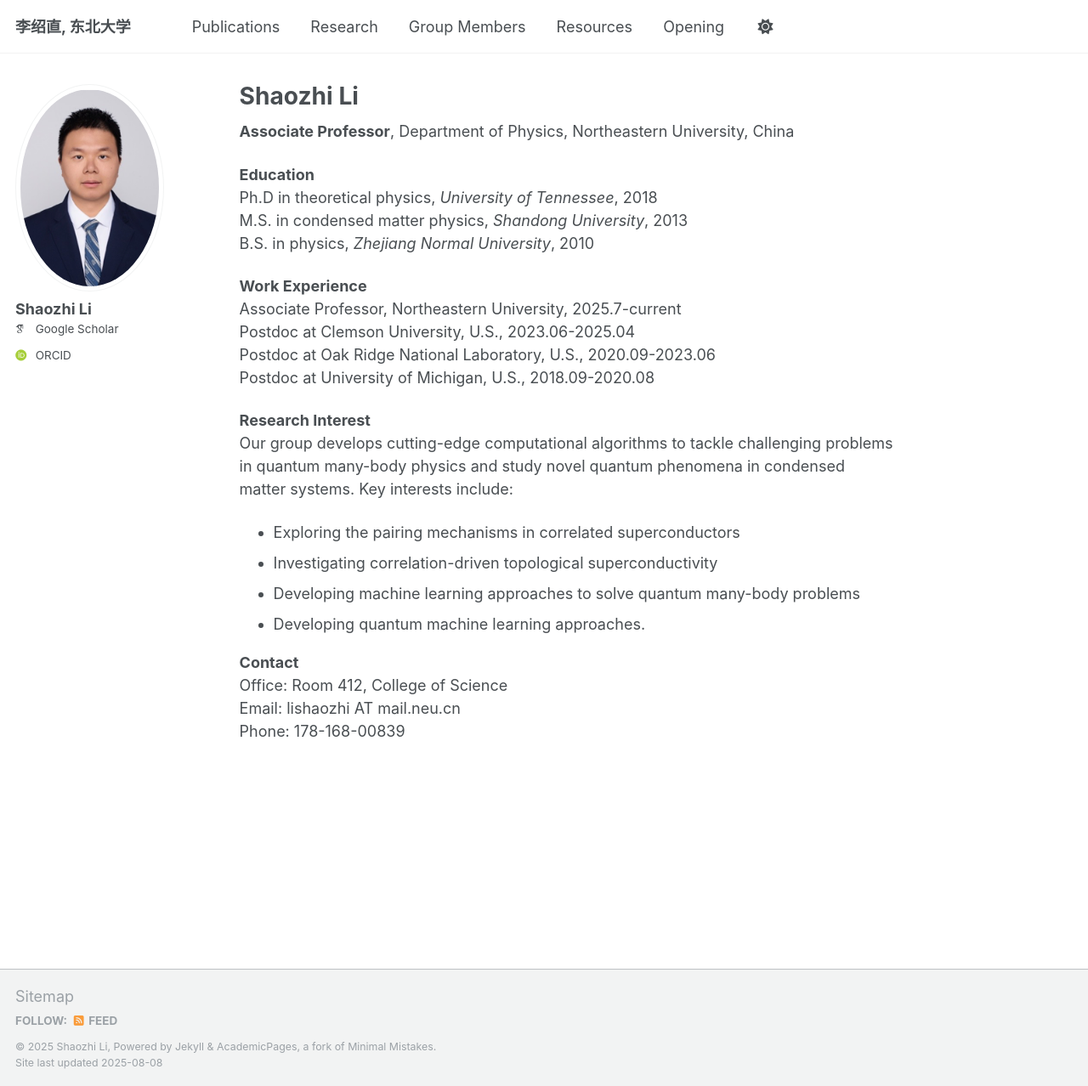
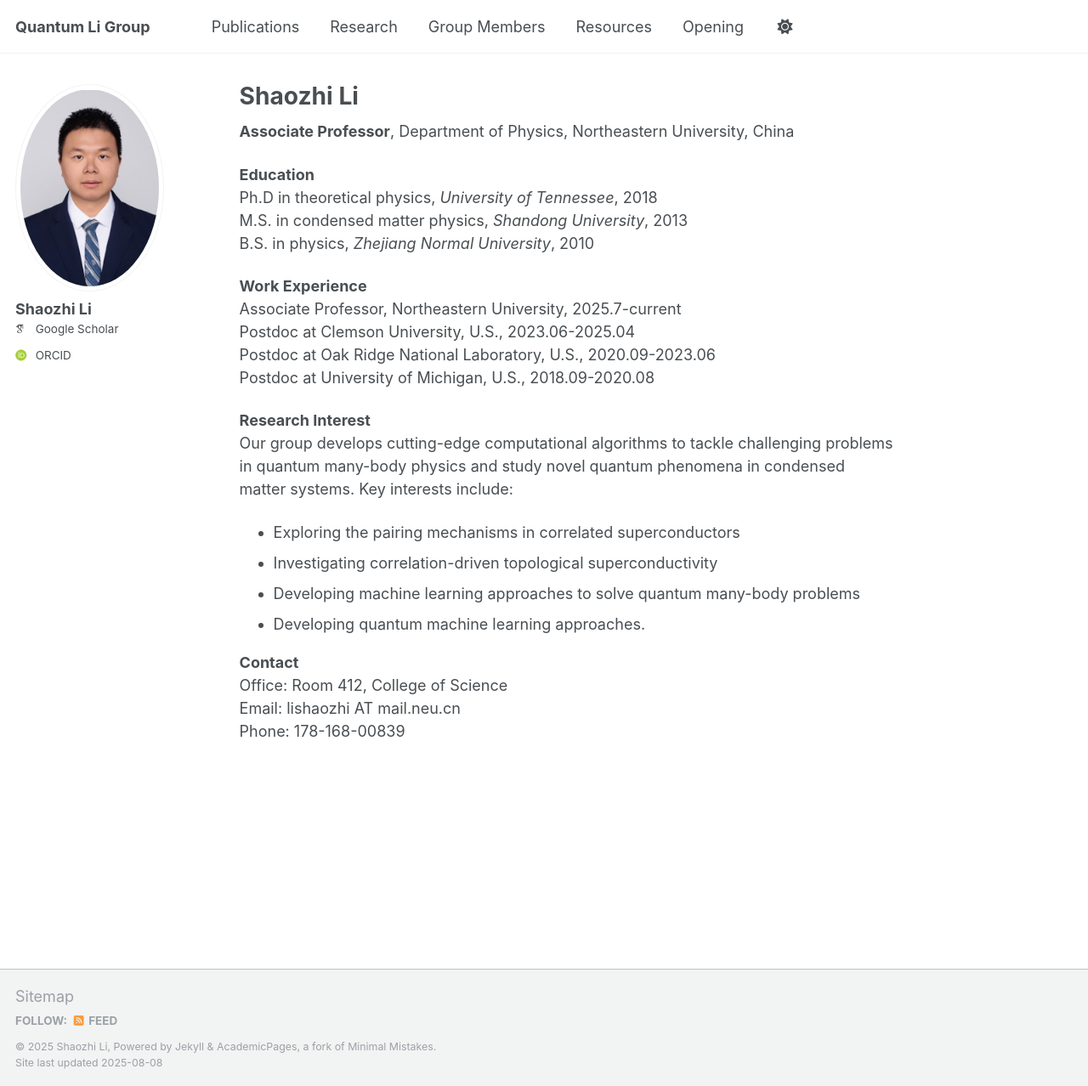
Before and after one commit to sli43/ligroup.github.io, a Jekyll site: the page built from _pages/about.md, in a window 1280 px wide and 1278 px high. Shown: the whole window at 85% size. Built offline with Jekyll 4.4.1, drawn with Linux system fonts in a browser that asks for light colours; some web fonts are replaced; a script that is not in the unit is left out.

Commit message:
commit 4

```diff
--- a/_config.yml
+++ b/_config.yml
@@ -14,8 +14,7 @@ default_lang: "en"
 # Basic Site Settings
 locale                   : "en-US"
 site_theme               : "default"
-title                    : "李绍直, 东北大学"
-#subtitle                 : "xxxx"
+title                    : "Quantum Li Group"
 title_separator          : "-"
 name                     : &name "Shaozhi Li"
 description              : &description "personal description"
```
